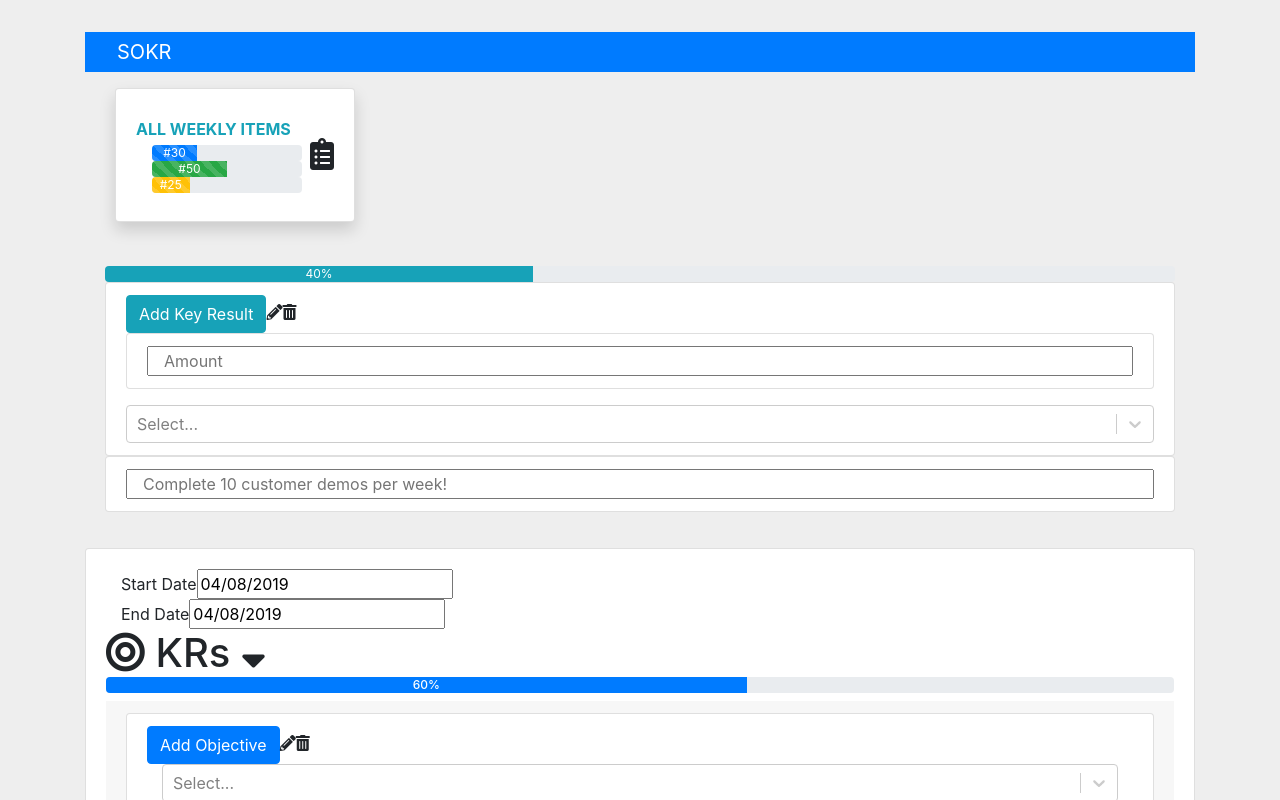
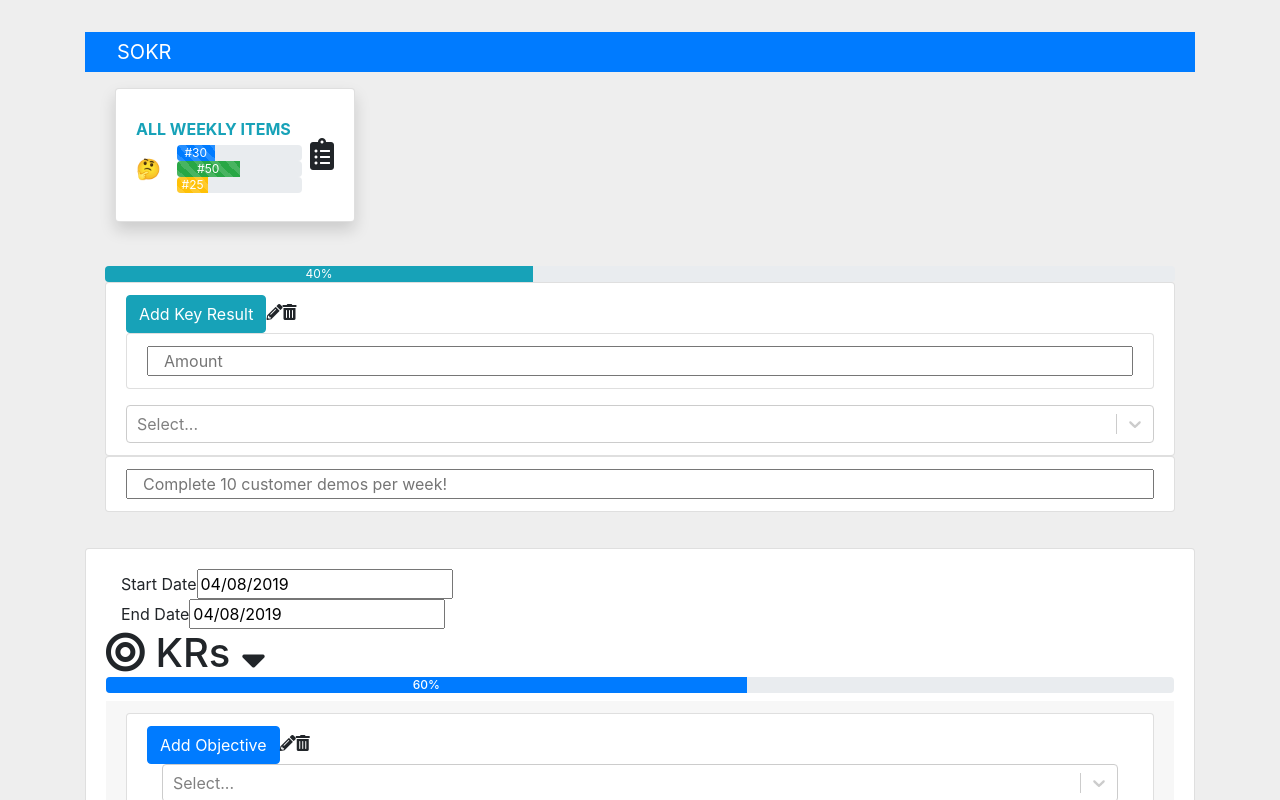
Before and after one commit to alexsjcho/smart-okr-react-redux-app, a React (Create React App) app: page / in a window 1280 px wide. Shown: the top 800 px of the page. Built offline with nearby package versions, Linux system fonts and the light colour scheme.

Commit message:
fixed WeeklyItemsProgressBar bugs

```diff
--- a/package.json
+++ b/package.json
@@ -5,10 +5,12 @@
   "dependencies": {
     "bootstrap": "^4.3.1",
     "classnames": "^2.2.6",
+    "moment": "^2.24.0",
     "react": "^16.8.6",
     "react-bootstrap": "^1.0.0-beta.6",
     "react-datepicker": "^2.3.0",
     "react-dom": "^16.8.6",
+    "react-moment": "^0.8.4",
     "react-redux": "^6.0.1",
     "react-router-dom": "^5.0.0",
     "react-scripts": "2.1.8",
--- a/src/components/dashboard/WeeklyItemsProgressBar.js
+++ b/src/components/dashboard/WeeklyItemsProgressBar.js
@@ -2,21 +2,31 @@ import React, { Component, Fragment } from "react";
 import ProgressBar from "react-bootstrap/ProgressBar";
 
 class WeeklyItemsProgressBar extends Component {
+  constructor(props) {
+    super(props);
+    this.state = {
+      plans: "",
+      achievements: "",
+      challenges: "",
+      status: "🤔"
+    };
+  }
+
+  // weeklyStatus = () => {
+  //   const {plans, achievements, challenges, status}
+  //   if (achievements > challenges) {
+  //     return "😁";
+  //   } else if (challenges > achievements) {
+  //     return " 😰";
+  //   } else if (plans > achievements){
+  //     return "😱"
+  //   } else {
+  //     return "🤔";
+  //   }
+  // };
+
   render() {
-    const plans = 30;
-    const achievements = 50;
-    const challenges = 25;
-    let weeklyStatus = "🤔";
-
-    weeklyStatus = status => {
-      if (achievements > challenges) {
-        return "😁";
-      } else if (challenges > achievements) {
-        return "😱";
-      } else {
-        return "🤔";
-      }
-    };
+    const { plans, achievements, challenges, weeklyStatus } = this.props;
 
     return (
       <Fragment>
@@ -35,7 +45,8 @@ class WeeklyItemsProgressBar extends Component {
                         style={{ fontWeight: "bold-text-gray-800" }}>
                         {weeklyStatus}
                       </div>
-                    </div>
+                    </div>{" "}
+                    {}
                     <div className="col">
                       <ProgressBar
                         animated
@@ -75,4 +86,11 @@ class WeeklyItemsProgressBar extends Component {
   }
 }
 
+WeeklyItemsProgressBar.defaultProps = {
+  plans: 30,
+  achievements: 50,
+  challenges: 25,
+  weeklyStatus: "🤔"
+};
+
 export default WeeklyItemsProgressBar;
```
Also changed, not shown: src/components/weeklyitems/TimeStamp.js (added), 1 other file (tests, documents, lock files or other folders).
